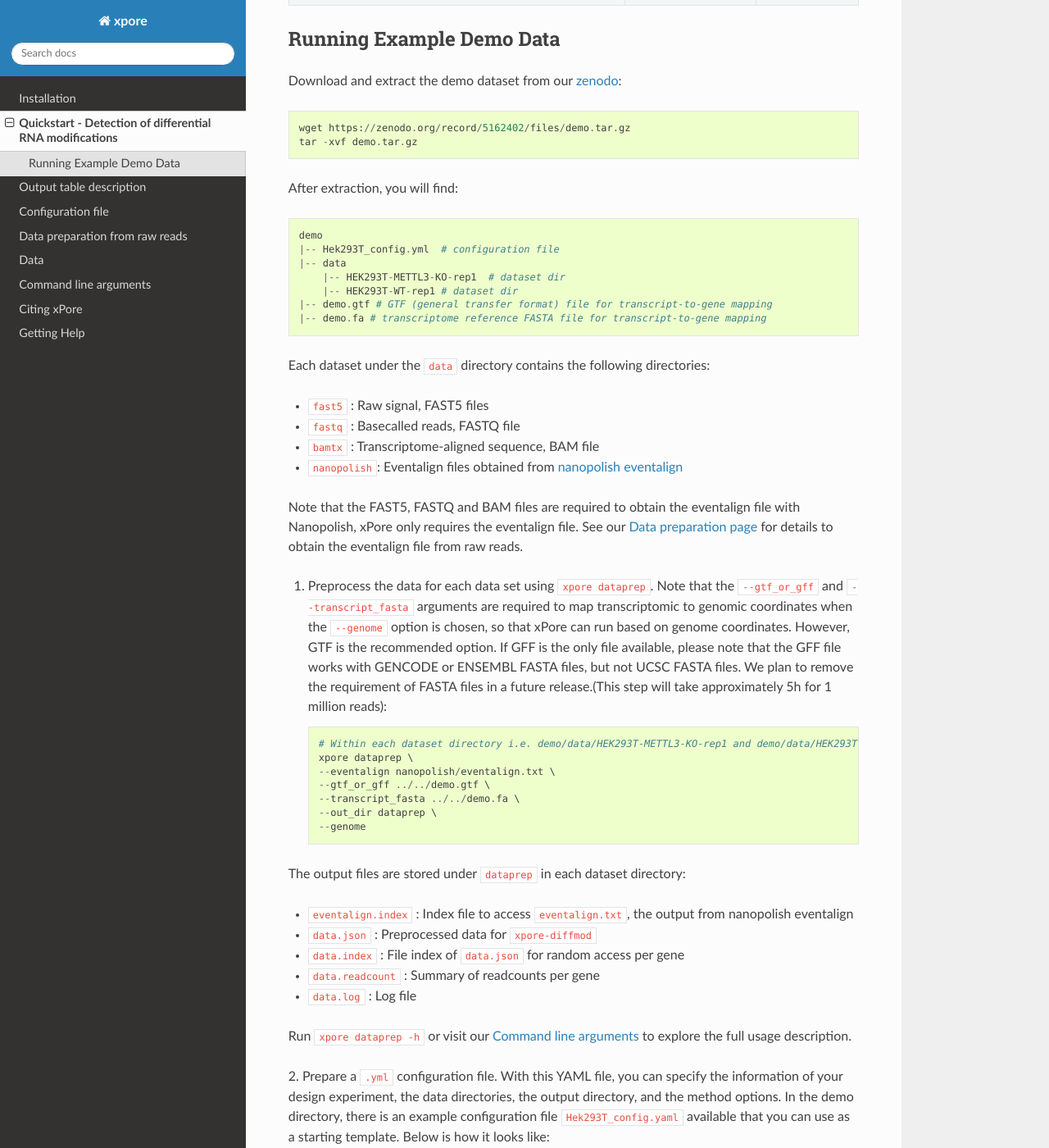
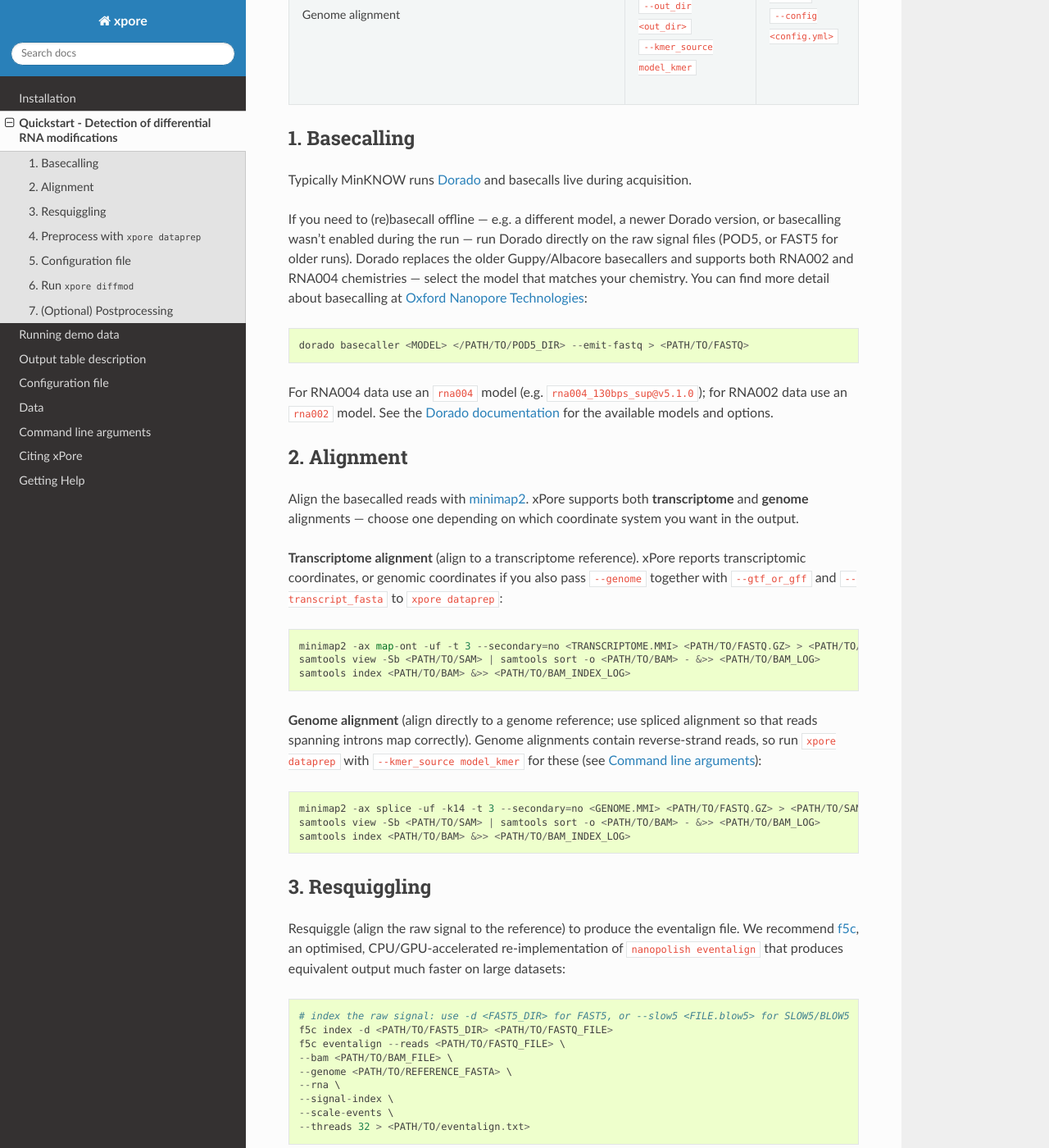
Before and after one commit to GoekeLab/xpore, a Sphinx documentation site: the page built from docs/source/quickstart.rst, in a window 1280 px wide and 1400 px high, scrolled down 1094 px. Shown: the whole window at 82% size. Built offline with Sphinx 7.4.7 and the Read the Docs theme 3.1.0, drawn with Linux system fonts in a browser that asks for light colours; some of the changed text lies outside the part shown.

Commit message:
readthedocs updates (content updates)

```diff
--- a/docs/source/index.rst
+++ b/docs/source/index.rst
@@ -26,9 +26,9 @@
 
    installation
    quickstart
+   running_demo_data
    outputtable
    configuration
-   preparation
    data
    cmd
    citing
--- a/docs/source/preparation.rst
+++ /dev/null
@@ -1,40 +0,0 @@
-.. _preparation:
-
-Data preparation from raw reads
-===================================
-
-1. After obtaining the raw signal files (POD5, or FAST5 for older runs), the first step is to basecall them. Below is an example using `Dorado <https://github.com/nanoporetech/dorado>`_, Oxford Nanopore's current basecaller (it replaces the older Guppy/Albacore basecallers and supports both RNA002 and RNA004 chemistries — select the model that matches your chemistry). You can find more detail about basecalling at `Oxford Nanopore Technologies <https://nanoporetech.com>`_::
-
-    dorado basecaller <MODEL> </PATH/TO/POD5_DIR> --emit-fastq > <PATH/TO/FASTQ>
-
-   For RNA004 data use an ``rna004`` model (e.g. ``rna004_130bps_sup@v5.1.0``); for RNA002 data use an ``rna002`` model. See the `Dorado documentation <https://github.com/nanoporetech/dorado>`_ for the available models and options.
-
-2. Align the basecalled reads with `minimap2 <https://github.com/lh3/minimap2>`_. xPore supports both **transcriptome** and **genome** alignments — choose one depending on which coordinate system you want in the output.
-
-   **Transcriptome alignment** (align to a transcriptome reference). xPore reports transcriptomic coordinates, or genomic coordinates if you also pass ``--genome`` together with ``--gtf_or_gff`` and ``--transcript_fasta`` to ``xpore dataprep``::
-
-       minimap2 -ax map-ont -uf -t 3 --secondary=no <TRANSCRIPTOME.MMI> <PATH/TO/FASTQ.GZ> > <PATH/TO/SAM> 2>> <PATH/TO/SAM_LOG>
-       samtools view -Sb <PATH/TO/SAM> | samtools sort -o <PATH/TO/BAM> - &>> <PATH/TO/BAM_LOG>
-       samtools index <PATH/TO/BAM> &>> <PATH/TO/BAM_INDEX_LOG>
-
-   **Genome alignment** (align directly to a genome reference; use spliced alignment so that reads spanning introns map correctly). Genome alignments contain reverse-strand reads, so run ``xpore dataprep`` with ``--kmer_source model_kmer`` for these (see :ref:`Command line arguments <cmd>`)::
-
-       minimap2 -ax splice -uf -k14 -t 3 --secondary=no <GENOME.MMI> <PATH/TO/FASTQ.GZ> > <PATH/TO/SAM> 2>> <PATH/TO/SAM_LOG>
-       samtools view -Sb <PATH/TO/SAM> | samtools sort -o <PATH/TO/BAM> - &>> <PATH/TO/BAM_LOG>
-       samtools index <PATH/TO/BAM> &>> <PATH/TO/BAM_INDEX_LOG>
-
-3. Resquiggle (align the raw signal to the reference) to produce the eventalign file. We recommend `f5c <https://github.com/hasindu2008/f5c>`_, an optimised, CPU/GPU-accelerated re-implementation of ``nanopolish eventalign`` that produces equivalent output much faster on large datasets::
-
-       # index the raw signal: use -d <FAST5_DIR> for FAST5, or --slow5 <FILE.blow5> for SLOW5/BLOW5
-       f5c index -d <PATH/TO/FAST5_DIR> <PATH/TO/FASTQ_FILE>
-       f5c eventalign --reads <PATH/TO/FASTQ_FILE> \
-       --bam <PATH/TO/BAM_FILE> \
-       --genome <PATH/TO/REFERENCE_FASTA> \
-       --rna \
-       --signal-index \
-       --scale-events \
-       --threads 32 > <PATH/TO/eventalign.txt>
-
-   For **RNA004** data, add ``--kmer-model <PATH/TO/5-mer-model>``: recent versions of f5c auto-select the 9-mer model for RNA004, which xPore cannot use — xPore requires the 5-mer model (see `xPore issue #215 <https://github.com/GoekeLab/xpore/issues/215>`_).
-
-   ``nanopolish eventalign`` can be used instead with the same arguments. Note that the ``--genome`` argument here refers to the **alignment reference** (the transcriptome or genome FASTA used in step 2), not xPore's ``--genome`` flag.
--- a/docs/source/quickstart.rst
+++ b/docs/source/quickstart.rst
@@ -4,9 +4,11 @@
 =========================================================
 
 .. note::
-   **Updates in xPore v2.2:** xPore is now compatible with genome alignments and RNA004 data — see the table below and the :ref:`Data preparation from raw reads <preparation>` section for more information.
+   **Updates in xPore v2.2:** xPore is now compatible with genome alignments and RNA004 data — see the table below and the steps for more information.
 
-xPore is now compatible with genome alignment. See below for the minimal commands to run xPore on transcriptome- or genome-aligned data:
+This page walks through the full pipeline, from raw nanopore signal (POD5, or FAST5 for older runs) through basecalling, alignment, resquiggling, ``xpore dataprep`` and ``xpore diffmod``, to a ranked table of differentially modified sites. If you would rather try xPore on a ready-made dataset first, see :ref:`Running demo data <demo>`.
+
+xPore is compatible with both transcriptome- and genome-aligned data. See below for the minimal commands to run xPore on each:
 
 .. list-table::
    :header-rows: 1
@@ -38,89 +40,125 @@
      - | ``xpore diffmod``
        | ``--config <config.yml>``
 
-Running Example Demo Data
--------------------------
+1. Basecalling
+--------------
 
-Download and extract the demo dataset from our `zenodo <https://zenodo.org/record/5162402/files/demo.tar.gz>`_::
+Typically MinKNOW runs `Dorado <https://github.com/nanoporetech/dorado>`_ and basecalls live during acquisition.
 
-    wget https://zenodo.org/record/5162402/files/demo.tar.gz
-    tar -xvf demo.tar.gz
+If you need to (re)basecall offline — e.g. a different model, a newer Dorado version, or basecalling wasn't enabled during the run — run Dorado directly on the raw signal files (POD5, or FAST5 for older runs). Dorado replaces the older Guppy/Albacore basecallers and supports both RNA002 and RNA004 chemistries — select the model that matches your chemistry. You can find more detail about basecalling at `Oxford Nanopore Technologies <https://nanoporetech.com>`_::
 
-After extraction, you will find::
+    dorado basecaller <MODEL> </PATH/TO/POD5_DIR> --emit-fastq > <PATH/TO/FASTQ>
 
-    demo
-    |-- Hek293T_config.yml  # configuration file
-    |-- data
-        |-- HEK293T-METTL3-KO-rep1  # dataset dir
-        |-- HEK293T-WT-rep1 # dataset dir
-    |-- demo.gtf # GTF (general transfer format) file for transcript-to-gene mapping
-    |-- demo.fa # transcriptome reference FASTA file for transcript-to-gene mapping
+For RNA004 data use an ``rna004`` model (e.g. ``rna004_130bps_sup@v5.1.0``); for RNA002 data use an ``rna002`` model. See the `Dorado documentation <https://github.com/nanoporetech/dorado>`_ for the available models and options.
 
-Each dataset under the ``data`` directory contains the following directories:
+2. Alignment
+------------
 
-* ``fast5`` : Raw signal, FAST5 files
-* ``fastq`` : Basecalled reads, FASTQ file
-* ``bamtx`` : Transcriptome-aligned sequence, BAM file
-* ``nanopolish``: Eventalign files obtained from `nanopolish eventalign <https://nanopolish.readthedocs.io/en/latest/quickstart_eventalign.html>`_
+Align the basecalled reads with `minimap2 <https://github.com/lh3/minimap2>`_. xPore supports both **transcriptome** and **genome** alignments — choose one depending on which coordinate system you want in the output.
 
-Note that the FAST5, FASTQ and BAM files are required to obtain the eventalign file with Nanopolish, xPore only requires the eventalign file. See our :ref:`Data preparation page <preparation>` for details to obtain the eventalign file from raw reads.
+**Transcriptome alignment** (align to a transcriptome reference). xPore reports transcriptomic coordinates, or genomic coordinates if you also pass ``--genome`` together with ``--gtf_or_gff`` and ``--transcript_fasta`` to ``xpore dataprep``::
 
-1. Preprocess the data for each data set using ``xpore dataprep``. Note that the ``--gtf_or_gff`` and ``--transcript_fasta`` arguments are required to map transcriptomic to genomic coordinates when the ``--genome`` option is chosen, so that xPore can run based on genome coordinates. However, GTF is the recommended option. If GFF is the only file available, please note that the GFF file works with GENCODE or ENSEMBL FASTA files, but not UCSC FASTA files. We plan to remove the requirement of FASTA files in a future release.(This step will take approximately 5h for 1 million reads)::
+    minimap2 -ax map-ont -uf -t 3 --secondary=no <TRANSCRIPTOME.MMI> <PATH/TO/FASTQ.GZ> > <PATH/TO/SAM> 2>> <PATH/TO/SAM_LOG>
+    samtools view -Sb <PATH/TO/SAM> | samtools sort -o <PATH/TO/BAM> - &>> <PATH/TO/BAM_LOG>
+    samtools index <PATH/TO/BAM> &>> <PATH/TO/BAM_INDEX_LOG>
 
-    # Within each dataset directory i.e. demo/data/HEK293T-METTL3-KO-rep1 and demo/data/HEK293T-WT-rep1, run
-    xpore dataprep \
-    --eventalign nanopolish/eventalign.txt \
-    --gtf_or_gff ../../demo.gtf \
-    --transcript_fasta ../../demo.fa \
-    --out_dir dataprep \
-    --genome
+**Genome alignment** (align directly to a genome reference; use spliced alignment so that reads spanning introns map correctly). Genome alignments contain reverse-strand reads, so run ``xpore dataprep`` with ``--kmer_source model_kmer`` for these (see :ref:`Command line arguments <cmd>`)::
 
-The output files are stored under ``dataprep`` in each  dataset directory:
+    minimap2 -ax splice -uf -k14 -t 3 --secondary=no <GENOME.MMI> <PATH/TO/FASTQ.GZ> > <PATH/TO/SAM> 2>> <PATH/TO/SAM_LOG>
+    samtools view -Sb <PATH/TO/SAM> | samtools sort -o <PATH/TO/BAM> - &>> <PATH/TO/BAM_LOG>
+    samtools index <PATH/TO/BAM> &>> <PATH/TO/BAM_INDEX_LOG>
 
-* ``eventalign.index`` : Index file to access ``eventalign.txt``, the output from nanopolish eventalign
-* ``data.json`` : Preprocessed data for ``xpore-diffmod``
+3. Resquiggling
+----------------
+
+Resquiggle (align the raw signal to the reference) to produce the eventalign file. We recommend `f5c <https://github.com/hasindu2008/f5c>`_, an optimised, CPU/GPU-accelerated re-implementation of ``nanopolish eventalign`` that produces equivalent output much faster on large datasets::
+
+    # index the raw signal: use -d <FAST5_DIR> for FAST5, or --slow5 <FILE.blow5> for SLOW5/BLOW5
+    f5c index -d <PATH/TO/FAST5_DIR> <PATH/TO/FASTQ_FILE>
+    f5c eventalign --reads <PATH/TO/FASTQ_FILE> \
+    --bam <PATH/TO/BAM_FILE> \
+    --genome <PATH/TO/REFERENCE_FASTA> \
+    --rna \
+    --signal-index \
+    --scale-events \
+    --threads 32 > <PATH/TO/eventalign.txt>
+
+For **RNA004** data, add ``--kmer-model <PATH/TO/5-mer-model>``: recent versions of f5c auto-select the 9-mer model for RNA004, which xPore cannot use — xPore requires the 5-mer model (see `xPore issue #215 <https://github.com/GoekeLab/xpore/issues/215>`_).
+
+``nanopolish eventalign`` can be used instead with the same arguments. Note that the ``--genome`` argument here refers to the **alignment reference** (the transcriptome or genome FASTA used in step 2).
+
+4. Preprocess with ``xpore dataprep``
+--------------------------------------
+
+Preprocess the eventalign file with ``xpore dataprep``, using the command below that matches your alignment mode from step 2. This step will take approximately 5h for 1 million reads.
+
+.. list-table::
+   :header-rows: 1
+   :widths: 33 34 33
+
+   * - **Transcriptome alignment (output transcriptome coordinates)**
+     - **Transcriptome alignment (output genome coordinates)**
+     - **Genome alignment (output genome coordinates)**
+   * - | ``xpore dataprep``
+       | ``--eventalign <eventalign.txt>``
+       | ``--out_dir <OUT_DIR>``
+     - | ``xpore dataprep``
+       | ``--eventalign <eventalign.txt>``
+       | ``--out_dir <OUT_DIR>``
+       | ``--genome``
+       | ``--transcript_fasta <transcript.fa>``
+       | ``--gtf_or_gff <annotation.gtf>``
+     - | ``xpore dataprep``
+       | ``--eventalign <eventalign.txt>``
+       | ``--out_dir <OUT_DIR>``
+       | ``--kmer_source model_kmer``
+
+The ``--gtf_or_gff`` and ``--transcript_fasta`` arguments map transcriptomic to genomic coordinates; GTF is the recommended option — if GFF is the only file available, note that it works with GENCODE or ENSEMBL FASTA files, but not UCSC FASTA files. We plan to remove the requirement of FASTA files in a future release.
+
+The output files are stored under ``<OUT_DIR>``:
+
+* ``eventalign.index`` : Index file to access ``eventalign.txt``, the output from f5c/nanopolish eventalign
+* ``data.json`` : Preprocessed data for ``xpore diffmod``
 * ``data.index`` : File index of ``data.json`` for random access per gene
 * ``data.readcount`` : Summary of readcounts per gene
 * ``data.log`` : Log file
 
-Run ``xpore dataprep -h`` or visit our :ref:`Command line arguments <cmd>` to explore the full usage description.
+Run this for each of your samples (e.g. each condition/replicate). Run ``xpore dataprep -h`` or visit our :ref:`Command line arguments <cmd>` to explore the full usage description.
 
-2. Prepare a ``.yml`` configuration file. With this YAML file, you can specify the information of your design experiment, the data directories, the output directory, and the method options.
-In the demo directory, there is an example configuration file ``Hek293T_config.yaml`` available that you can use as a starting template.
-Below is how it looks like::
+5. Configuration file
+-----------------------
 
-    notes: Pairwise comparison without replicates with default parameter setting.
+Prepare a ``.yml`` configuration file. With this YAML file, you can specify the information of your design experiment, the data directories, the output directory, and the method options::
 
     data:
-        KO:
-            rep1: ./data/HEK293T-METTL3-KO-rep1/dataprep
-        WT:
-            rep1: ./data/HEK293T-WT-rep1/dataprep
+        <CONDITION_NAME_1>:
+            <REP1>: <PATH/TO/OUT_DIR>
+        <CONDITION_NAME_2>:
+            <REP1>: <PATH/TO/OUT_DIR>
 
-    out: ./out # output dir
+    out: <PATH/TO/OUT_DIR> # output dir
 
-    # The demo data is RNA002. Since v2.2 the default prior is the RNA004 model,
-    # so point xpore-diffmod at the bundled RNA002 model to reproduce the demo:
-    prior: /path/to/xpore/diffmod/RNA002_5mer_model.csv
+    # Since xPore v2.2 the default unmodified-signal prior is the RNA004 model.
+    # For RNA002 data, set prior to the bundled RNA002 model instead:
+    # prior: /path/to/xpore/diffmod/RNA002_5mer_model.csv
 
+See the :ref:`Configuration file page <configuration>` for more details.
 
-See the :ref:`Configuration file page <configuration>` for more details. Note that since xPore v2.2 the default unmodified-signal prior is the RNA004 model; for RNA002 data (like this demo) set ``prior:`` to the bundled ``RNA002_5mer_model.csv`` as shown above.
+6. Run ``xpore diffmod``
+--------------------------
 
-3. Now that we have the data and the configuration file ready for modelling differential modifications using ``xpore-diffmod``.
+Now that we have the data and the configuration file ready, model differential modifications using ``xpore diffmod``::
 
-::
+    xpore diffmod --config <PATH/TO/config.yml>
 
-    # At the demo directory where the configuration file is, run.
-    xpore diffmod --config Hek293T_config.yml
-
-The output files are generated within the ``out`` directory:
+The output files are generated within the output directory specified in the config:
 
 * ``diffmod.table`` : Result table of differential RNA modification across all tested positions
 * ``diffmod.log`` : Log file
 
 Run ``xpore diffmod -h`` or visit our :ref:`Command line arguments <cmd>` to explore the full usage description.
 
-We can rank the significantly differentially modified sites based on ``pval_HEK293T-KO_vs_HEK293T-WT``. The results are shown below.::
+We can rank the significantly differentially modified sites based on the p-value column, e.g. ``pval_<CONDITION_1>_vs_<CONDITION_2>``. The results look like::
 
     id                position   kmer  diff_mod_rate_KO_vs_WT  pval_KO_vs_WT  z_score_KO_vs_WT  ...  sigma2_unmod  sigma2_mod  conf_mu_unmod  conf_mu_mod  mod_assignment        t-test
     ENSG00000114125  141745412  GGACT               -0.823318  4.241373e-115        -22.803411  ...      5.925238   18.048687       0.968689     0.195429           lower  1.768910e-19
@@ -129,15 +167,16 @@
     ENSG00000159111   47824137  GGACA               -0.604056   7.614675e-24        -10.068479  ...      7.164075    4.257725       0.553929     0.353160           lower  2.294337e-10
     ENSG00000114125  141745249  GGACT               -0.514980   2.779122e-19         -8.977134  ...      5.215243   20.598471       0.954968     0.347174           lower  1.304111e-06
 
-4. (Optional) We can consider only one modification type per k-mer by finding the majority ``mod_assignment`` of each k-mer.
+7. (Optional) Postprocessing
+------------------------------
+
+We can consider only one modification type per k-mer by finding the majority ``mod_assignment`` of each k-mer.
 For example, the majority of the modification means of ``GGACT`` (``mu_mod``) is lower than the non-modification counterpart (``mu_unmod``).
 We can filter out those positions whose ``mod_assigment`` values are not in line with those of the majority in order to restrict ourselves with one modification type per kmer in the analysis.
-This can be done by running ``xpore postprocessing``.
+This can be done by running ``xpore postprocessing``::
 
-::
+    xpore postprocessing --diffmod_dir <PATH/TO/OUT_DIR>
 
-    xpore postprocessing --diffmod_dir out
-
-With this command, we will get the final file in which only kmers with their ``mod_assignment`` different from the majority assigment of the corresponding kmer are removed. The output file ``majority_direction_kmer_diffmod.table`` is generated in the ``out`` directtory. You can find more details in our paper.
+With this command, we will get the final file in which only kmers with their ``mod_assignment`` different from the majority assigment of the corresponding kmer are removed. The output file ``majority_direction_kmer_diffmod.table`` is generated in the output directory. You can find more details in our paper.
 
 Run ``xpore postprocessing -h`` or visit our :ref:`Command line arguments <cmd>` to explore the full usage description.
--- /dev/null
+++ b/docs/source/running_demo_data.rst
@@ -0,0 +1,107 @@
+.. _demo:
+
+Running demo data
+===================
+
+.. note::
+   This demo dataset is **RNA002**, **transcriptome-aligned** data from the original xPore paper. It predates genome alignment support — for the full raw-data-to-diffmod pipeline, including genome alignment, see :ref:`Quickstart <quickstart>`.
+
+Download and extract the demo dataset from our `zenodo <https://zenodo.org/record/5162402/files/demo.tar.gz>`_::
+
+    wget https://zenodo.org/record/5162402/files/demo.tar.gz
+    tar -xvf demo.tar.gz
+
+After extraction, you will find::
+
+    demo
+    |-- Hek293T_config.yml  # configuration file
+    |-- data
+        |-- HEK293T-METTL3-KO-rep1  # dataset dir
+        |-- HEK293T-WT-rep1 # dataset dir
+    |-- demo.gtf # GTF (general transfer format) file for transcript-to-gene mapping
+    |-- demo.fa # transcriptome reference FASTA file for transcript-to-gene mapping
+
+Each dataset under the ``data`` directory contains the following directories:
+
+* ``fast5`` : Raw signal, FAST5 files
+* ``fastq`` : Basecalled reads, FASTQ file
+* ``bamtx`` : Transcriptome-aligned sequence, BAM file
+* ``nanopolish``: Eventalign files obtained from `nanopolish eventalign <https://nanopolish.readthedocs.io/en/latest/quickstart_eventalign.html>`_
+
+Note that the FAST5, FASTQ and BAM files are required to obtain the eventalign file with Nanopolish, xPore only requires the eventalign file. This demo already provides the eventalign file, so it skips the basecalling, alignment and resquiggling steps — see the :ref:`Quickstart <quickstart>` page for how to produce an eventalign file from raw reads.
+
+1. Preprocess the data for each data set using ``xpore dataprep``. Note that the ``--gtf_or_gff`` and ``--transcript_fasta`` arguments are required to map transcriptomic to genomic coordinates when the ``--genome`` option is chosen, so that xPore can run based on genome coordinates. However, GTF is the recommended option. If GFF is the only file available, please note that the GFF file works with GENCODE or ENSEMBL FASTA files, but not UCSC FASTA files. We plan to remove the requirement of FASTA files in a future release. (This step will take approximately 5h for 1 million reads)::
+
+    # Within each dataset directory i.e. demo/data/HEK293T-METTL3-KO-rep1 and demo/data/HEK293T-WT-rep1, run
+    xpore dataprep \
+    --eventalign nanopolish/eventalign.txt \
+    --gtf_or_gff ../../demo.gtf \
+    --transcript_fasta ../../demo.fa \
+    --out_dir dataprep \
+    --genome
+
+The output files are stored under ``dataprep`` in each dataset directory:
+
+* ``eventalign.index`` : Index file to access ``eventalign.txt``, the output from nanopolish eventalign
+* ``data.json`` : Preprocessed data for ``xpore diffmod``
+* ``data.index`` : File index of ``data.json`` for random access per gene
+* ``data.readcount`` : Summary of readcounts per gene
+* ``data.log`` : Log file
+
+Run ``xpore dataprep -h`` or visit our :ref:`Command line arguments <cmd>` to explore the full usage description.
+
+2. Prepare a ``.yml`` configuration file. With this YAML file, you can specify the information of your design experiment, the data directories, the output directory, and the method options.
+In the demo directory, there is an example configuration file ``Hek293T_config.yaml`` available that you can use as a starting template.
+Below is how it looks like::
+
+    notes: Pairwise comparison without replicates with default parameter setting.
+
+    data:
+        KO:
+            rep1: ./data/HEK293T-METTL3-KO-rep1/dataprep
+        WT:
+            rep1: ./data/HEK293T-WT-rep1/dataprep
+
+    out: ./out # output dir
+
+    # The demo data is RNA002. Since v2.2 the default prior is the RNA004 model,
+    # so point xpore-diffmod at the bundled RNA002 model to reproduce the demo:
+    prior: /path/to/xpore/diffmod/RNA002_5mer_model.csv
+
+See the :ref:`Configuration file page <configuration>` for more details. Note that since xPore v2.2 the default unmodified-signal prior is the RNA004 model; for RNA002 data (like this demo) set ``prior:`` to the bundled ``RNA002_5mer_model.csv`` as shown above.
+
+3. Now that we have the data and the configuration file ready for modelling differential modifications using ``xpore diffmod``.
+
+::
+
+    # At the demo directory where the configuration file is, run.
+    xpore diffmod --config Hek293T_config.yml
+
+The output files are generated within the ``out`` directory:
+
+* ``diffmod.table`` : Result table of differential RNA modification across all tested positions
+* ``diffmod.log`` : Log file
+
+Run ``xpore diffmod -h`` or visit our :ref:`Command line arguments <cmd>` to explore the full usage description.
+
+We can rank the significantly differentially modified sites based on ``pval_HEK293T-KO_vs_HEK293T-WT``. The results are shown below.::
+
+    id                position   kmer  diff_mod_rate_KO_vs_WT  pval_KO_vs_WT  z_score_KO_vs_WT  ...  sigma2_unmod  sigma2_mod  conf_mu_unmod  conf_mu_mod  mod_assignment        t-test
+    ENSG00000114125  141745412  GGACT               -0.823318  4.241373e-115        -22.803411  ...      5.925238   18.048687       0.968689     0.195429           lower  1.768910e-19
+    ENSG00000159111   47824212  GGACT               -0.828023   1.103790e-88        -19.965293  ...      2.686549   13.820089       0.644436     0.464059           lower  5.803242e-18
+    ENSG00000159111   47824138  GGGAC               -0.757891   1.898161e-73        -18.128515  ...      3.965195    9.877299       0.861480     0.359984           lower  9.708552e-08
+    ENSG00000159111   47824137  GGACA               -0.604056   7.614675e-24        -10.068479  ...      7.164075    4.257725       0.553929     0.353160           lower  2.294337e-10
+    ENSG00000114125  141745249  GGACT               -0.514980   2.779122e-19         -8.977134  ...      5.215243   20.598471       0.954968     0.347174           lower  1.304111e-06
+
+4. (Optional) We can consider only one modification type per k-mer by finding the majority ``mod_assignment`` of each k-mer.
+For example, the majority of the modification means of ``GGACT`` (``mu_mod``) is lower than the non-modification counterpart (``mu_unmod``).
+We can filter out those positions whose ``mod_assigment`` values are not in line with those of the majority in order to restrict ourselves with one modification type per kmer in the analysis.
+This can be done by running ``xpore postprocessing``.
+
+::
+
+    xpore postprocessing --diffmod_dir out
+
+With this command, we will get the final file in which only kmers with their ``mod_assignment`` different from the majority assigment of the corresponding kmer are removed. The output file ``majority_direction_kmer_diffmod.table`` is generated in the ``out`` directtory. You can find more details in our paper.
+
+Run ``xpore postprocessing -h`` or visit our :ref:`Command line arguments <cmd>` to explore the full usage description.
```
Also changed, not shown: docs/source/cmd.rst (+4 -4 lines).
